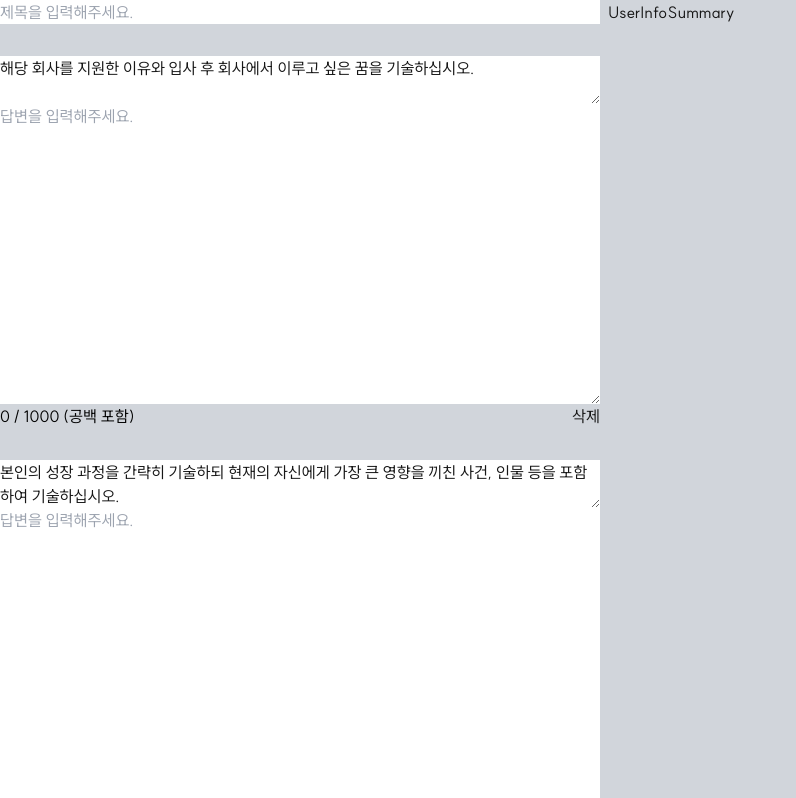
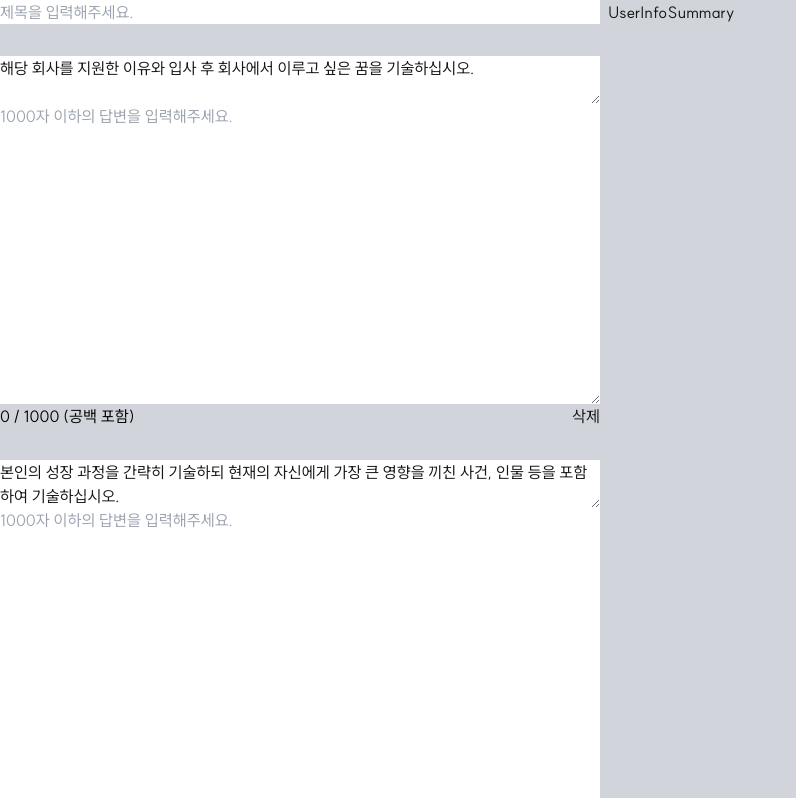
Before and after one commit to choichangyeon/ChickMate, a Next.js app: page /resume in a window 1280 px wide. Shown: the top 798 px of the page, without its empty margins (0-796 px from the left). Built offline with nearby package versions, Linux system fonts and the light colour scheme.

Commit message:
refactor:#41 1000자 이하 멘트 추가

```diff
--- a/src/features/resume/question-answer-field.tsx
+++ b/src/features/resume/question-answer-field.tsx
@@ -27,7 +27,7 @@ const QuestionAnswerField = ({ field, onChange, onDelete }: Props) => {
         value={answer}
         onChange={onChange}
         maxLength={MAX_ANSWER_LENGTH}
-        placeholder='답변을 입력해주세요.'
+        placeholder='1000자 이하의 답변을 입력해주세요.'
         required
         className='h-[300px]'
       />
```
